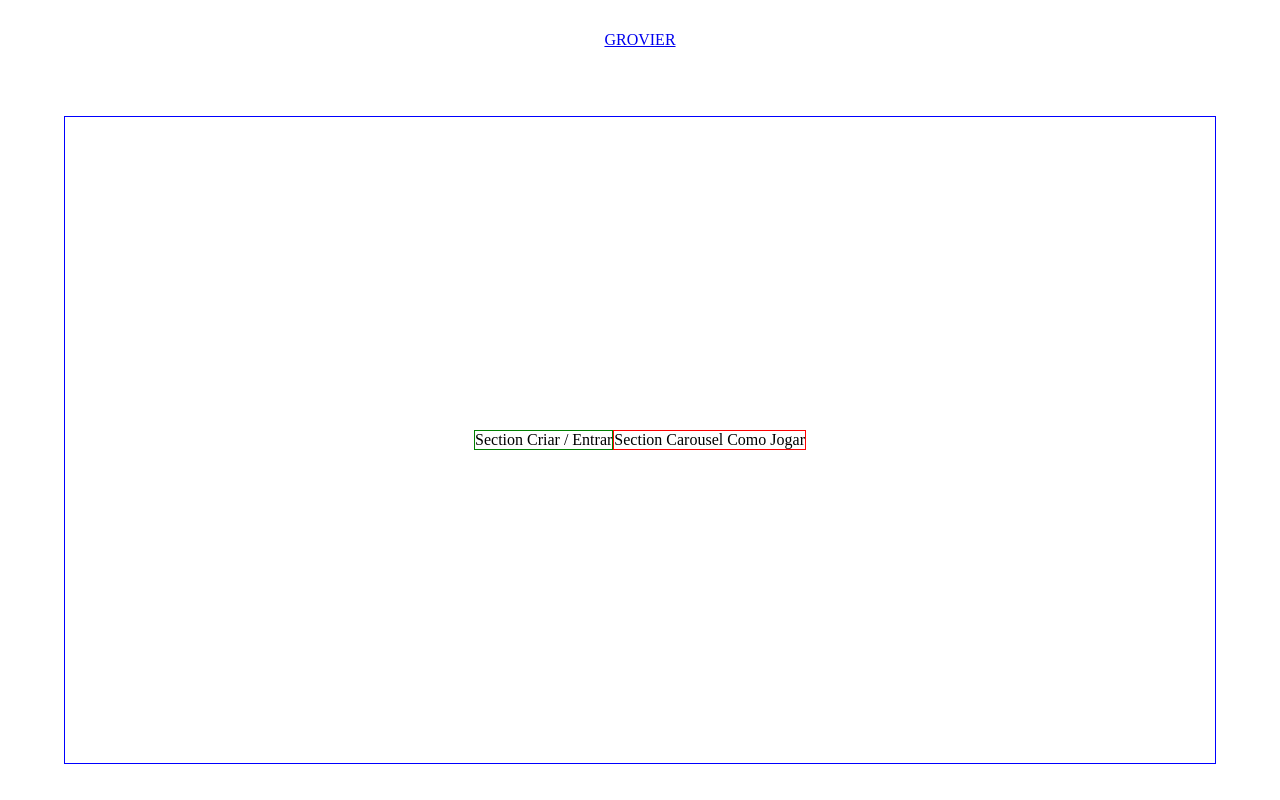
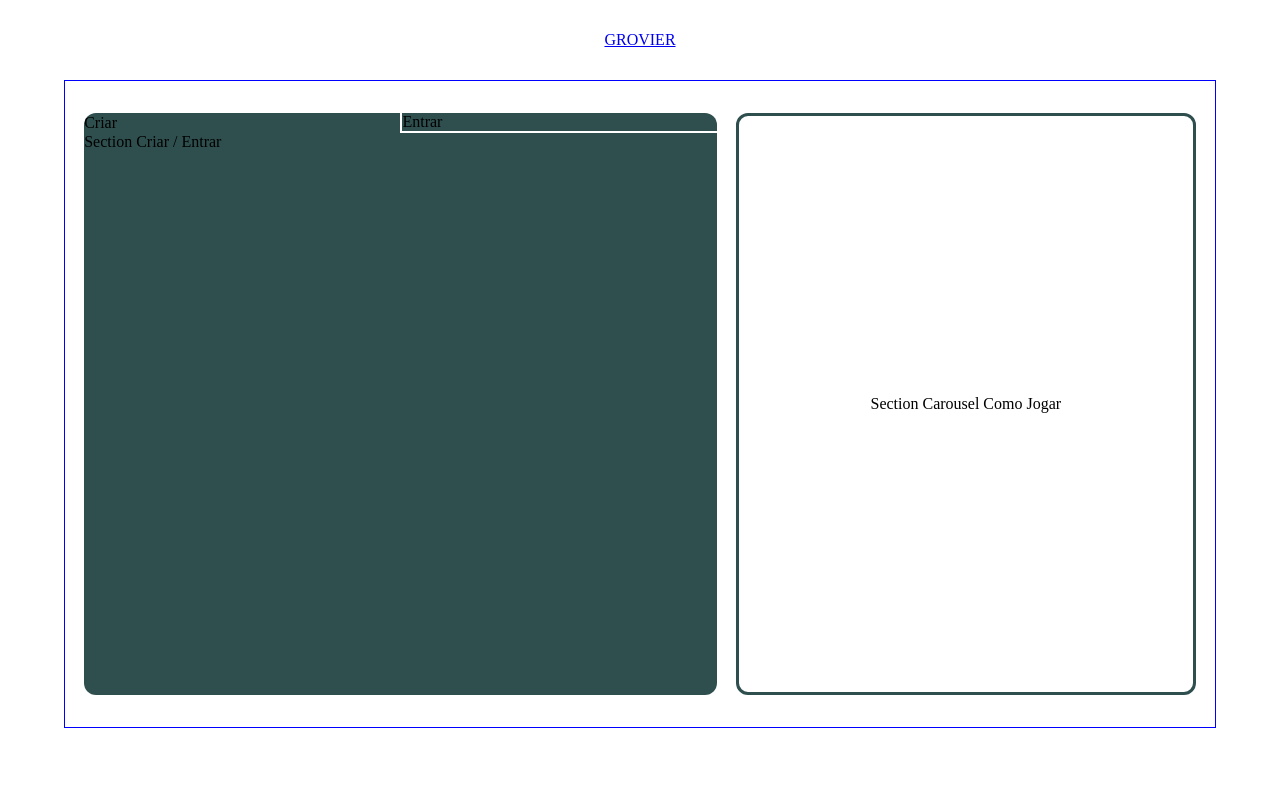
Before and after one commit to LoriaLawrenceZ/GROVIER-frontend, a Next.js app: page / in a window 1280 px wide. Built offline with nearby package versions, Linux system fonts and the light colour scheme.

Commit message:
[feat] Estrutura inicial
Signed-off-by: GitHub <noreply@github.com>

```diff
--- a/src/app/home.module.css
+++ b/src/app/home.module.css
@@ -10,7 +10,7 @@
   height: 90vh;
   width: 100%;
   display: flex;
-  align-items: center;
+  align-items: flex-start;
   justify-content: center;
 }
 
@@ -19,16 +19,49 @@
   width: 90%;
   display: flex;
   align-items: center;
-  justify-content: center;
+  justify-content: space-evenly;
   border: solid 1px blue;
 }
 
 .section-criar-entrar{
-  border: solid 1px green;
+  height: 90%;
+  width: 55%;
+  background-color: darkslategray;
+  border-radius: .75em;
+}
+
+.criar-entrar-tab-container {
+  width: 100%;
+  height: auto;
+  display: flex;
+  align-items: center;
+  justify-content: center;
+}
+.criar-tab {
+  width: 50%;
+  height: 100%;
+  border-right: solid 2px white;
+  border-bottom: solid 2px white
+}
+.entrar-tab {
+  width: 50%;
+  height: 100%;
+  border-left: solid 2px white;
+  border-bottom: solid 2px white;
+}
+.active {
+  border: none;
 }
 
 .section-como-jogar{
-  border: solid 1px red;
+  height: 90%;
+  width: 40%;
+  border: solid 3px darkslategray;
+  border-radius: .75em;
+  display: flex;
+  flex-direction: column;
+  align-items: center;
+  justify-content: space-evenly;
 }
 /* .main {
   display: flex;
--- a/src/app/page.tsx
+++ b/src/app/page.tsx
@@ -13,7 +13,14 @@ export default function Home() {
 
       <main className={styles.main}>
         <article className={styles.article}>
-          <section className={styles["section-criar-entrar"]}>Section Criar / Entrar</section>
+          <section className={styles["section-criar-entrar"]}>
+            <div className={styles["criar-entrar-tab-container"]}>
+              <div className={`${styles["criar-tab"]} ${styles["active"]}`}>Criar</div>
+              <div className={styles["entrar-tab"]}>Entrar</div>
+            </div>
+            Section Criar / Entrar
+          </section>
+
           <section className={styles["section-como-jogar"]}>Section Carousel Como Jogar</section>
         </article>
       </main>
```
